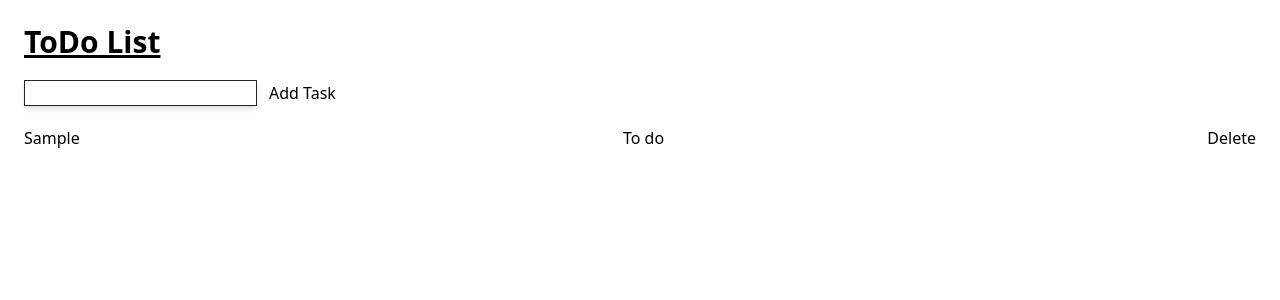
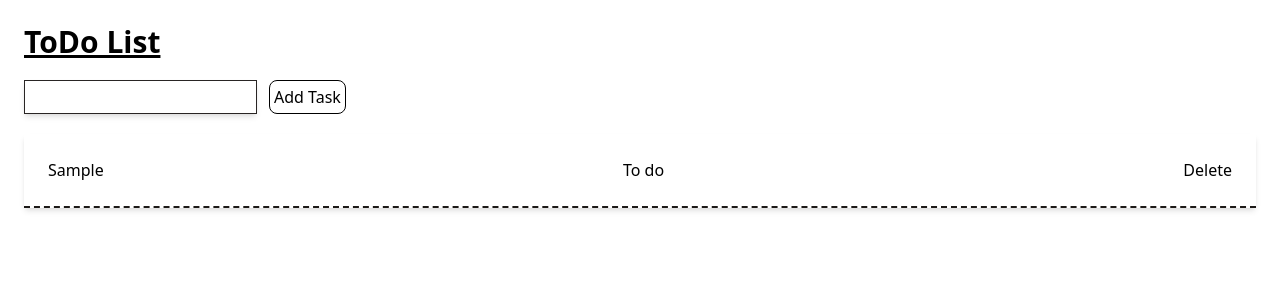
Before and after one commit to Malifarge/To-do-List-React, a React (Create React App) app: page / in a window 1280 px wide. Both pictures are taken after typing "Sample" into the empty fields and a click on the button "Add Task". Shown: the top 300 px of the page. Built offline with nearby package versions, Linux system fonts and the light colour scheme.

Commit message:
button sub

```diff
--- a/src/App.js
+++ b/src/App.js
@@ -38,7 +38,7 @@ class App extends React.Component {
             addTask={this.addTask}
           />
         </div>
-        <div>
+        <div className='shadow-md'>
           <List
             deleteTask={this.deleteTask}
             tasks={this.state.tasks}
--- a/src/compnents/Form.js
+++ b/src/compnents/Form.js
@@ -29,7 +29,7 @@ class Form extends React.Component{
         return (
             <form onSubmit={this.handleSubmit} className="flex gap-3">
                 <input type="text" className="shadow-md border border-solid border-stone-800" onChange={this.handleTaskDescriptionChange} value={this.state.task}/>
-                <button type="submit">Add Task</button>
+                <button type="submit" className="border border solid border-black p-1 rounded-lg">Add Task</button>
             </form>
 
         );
--- a/src/compnents/List.js
+++ b/src/compnents/List.js
@@ -5,7 +5,7 @@ class List extends React.Component{
     return(
     this.props.tasks.map((task)=>{
         return(
-        <li key={this.props.tasks.indexOf(task)} className="flex justify-between">
+        <li key={this.props.tasks.indexOf(task)} className="flex justify-between border-b-2 border-dashed border-stone-900 p-6">
         <p>{task.description}</p>
         <p>{task.status}</p>
         <button onClick={() => this.props.deleteTask(this.props.tasks.indexOf(task))}>Delete</button>
```
